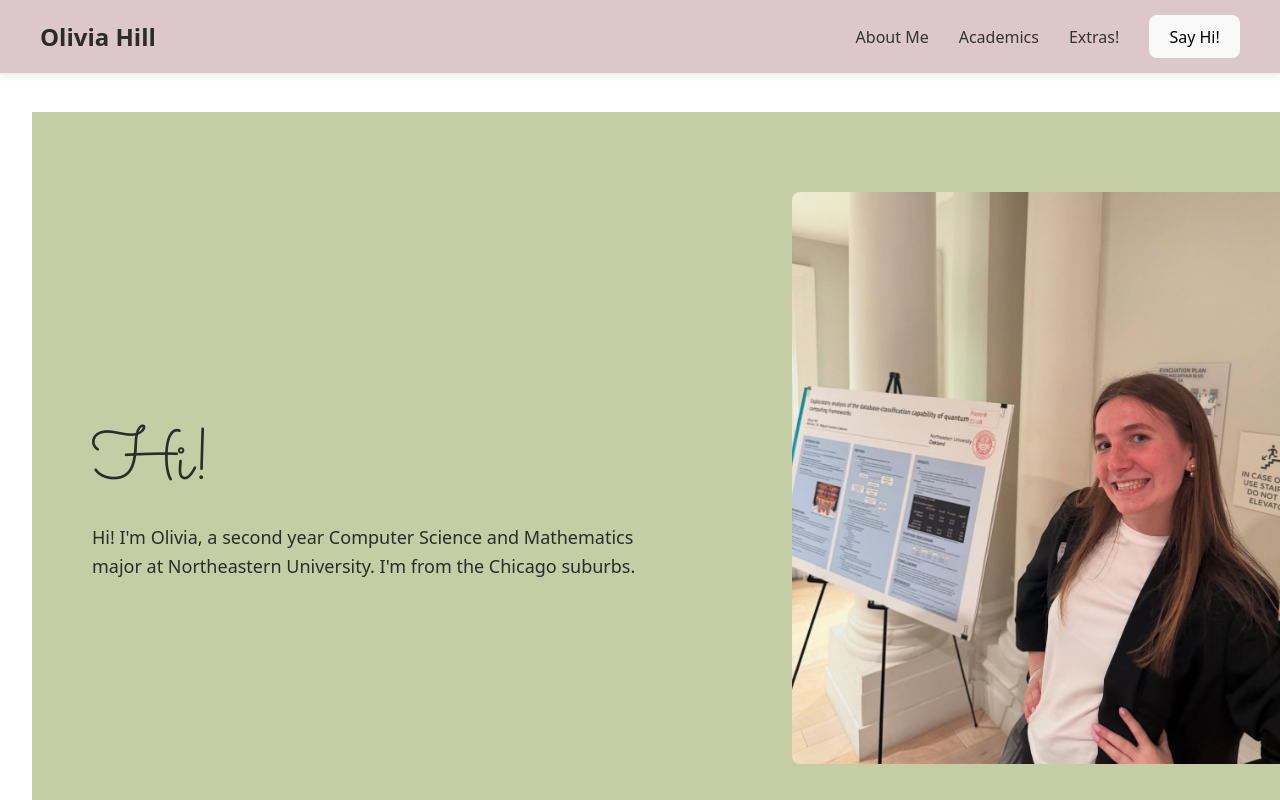
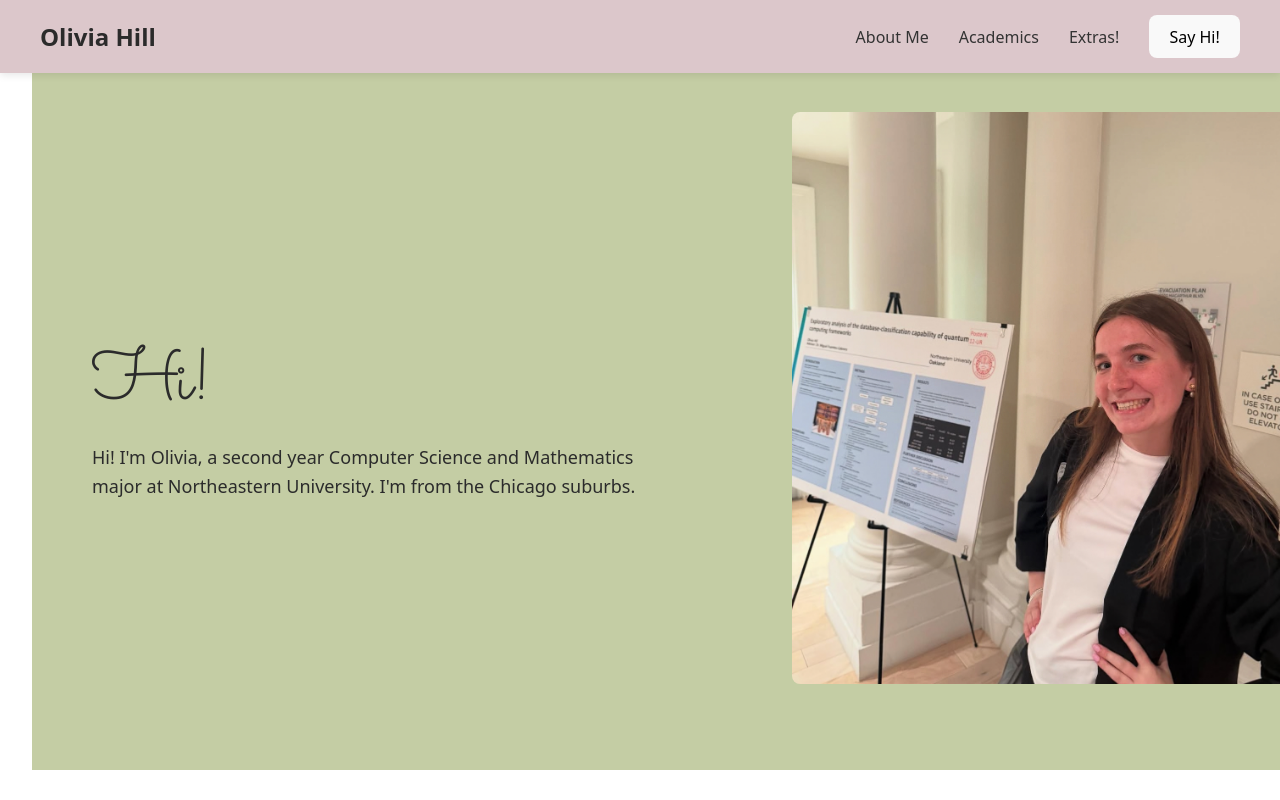
Before and after one commit to hill-ol/personal-website-vercel, a React (Vite) app: page / in a window 1280 px wide. Shown: the top 800 px of the page. Built offline with nearby package versions, Linux system fonts and the light colour scheme.

Commit message:
removing the wrapper

```diff
--- a/src/App.tsx
+++ b/src/App.tsx
@@ -7,12 +7,12 @@ import Personal from './components/Personal'
 
 export default function App() {
     return (
-        <div className="app">
+        <>
             <Navbar />
             <About />
             <Academic />
             <Personal />
             <Contact />
-        </div>
+        </>
     );
 }
--- a/src/index.css
+++ b/src/index.css
@@ -126,9 +126,9 @@ a:hover {
 }
 
 body {
-  padding-top: 80px;
   margin: 0;
   width: 100%;
+  /*removed the padding from top... maybe will help ??*/
 }
 
 #root {
```
